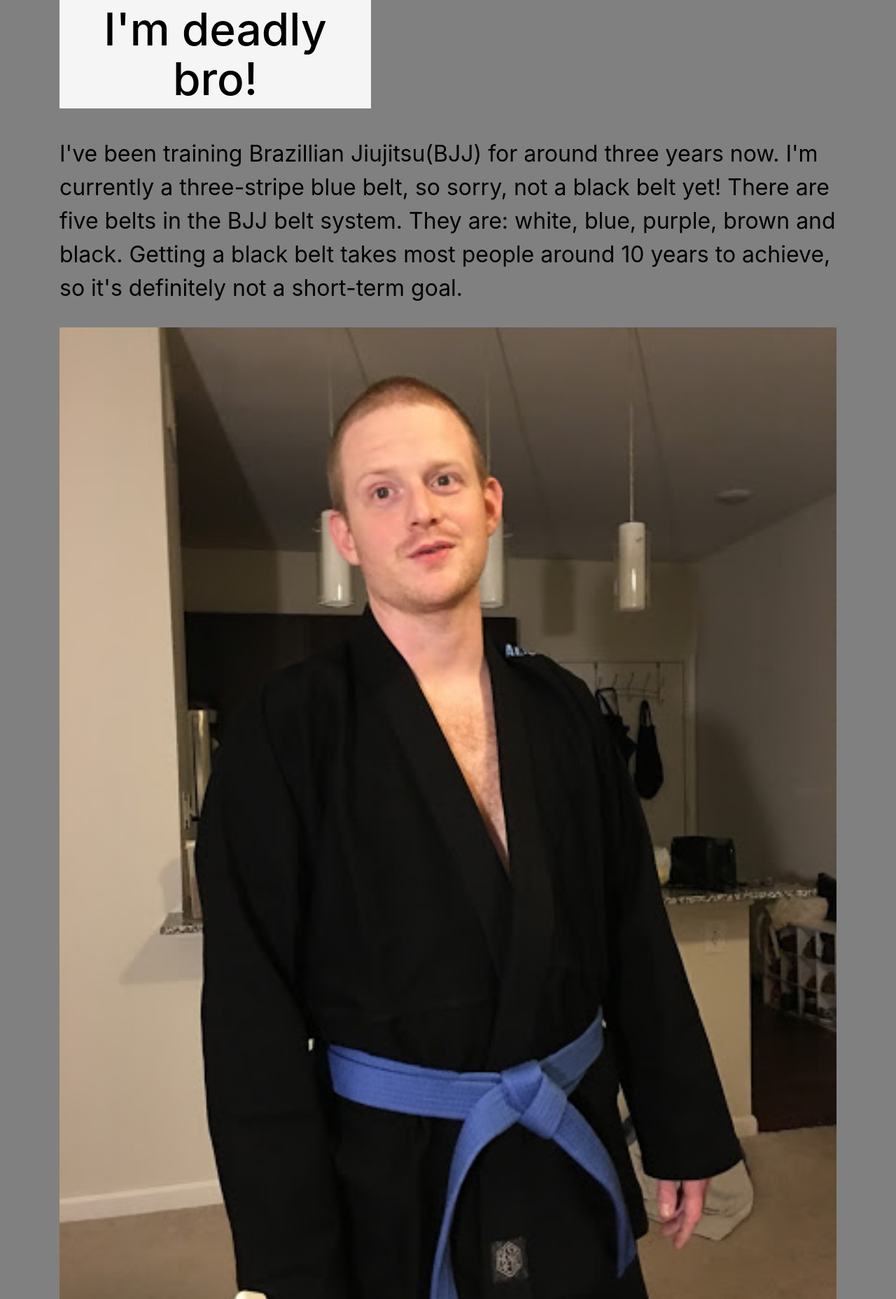
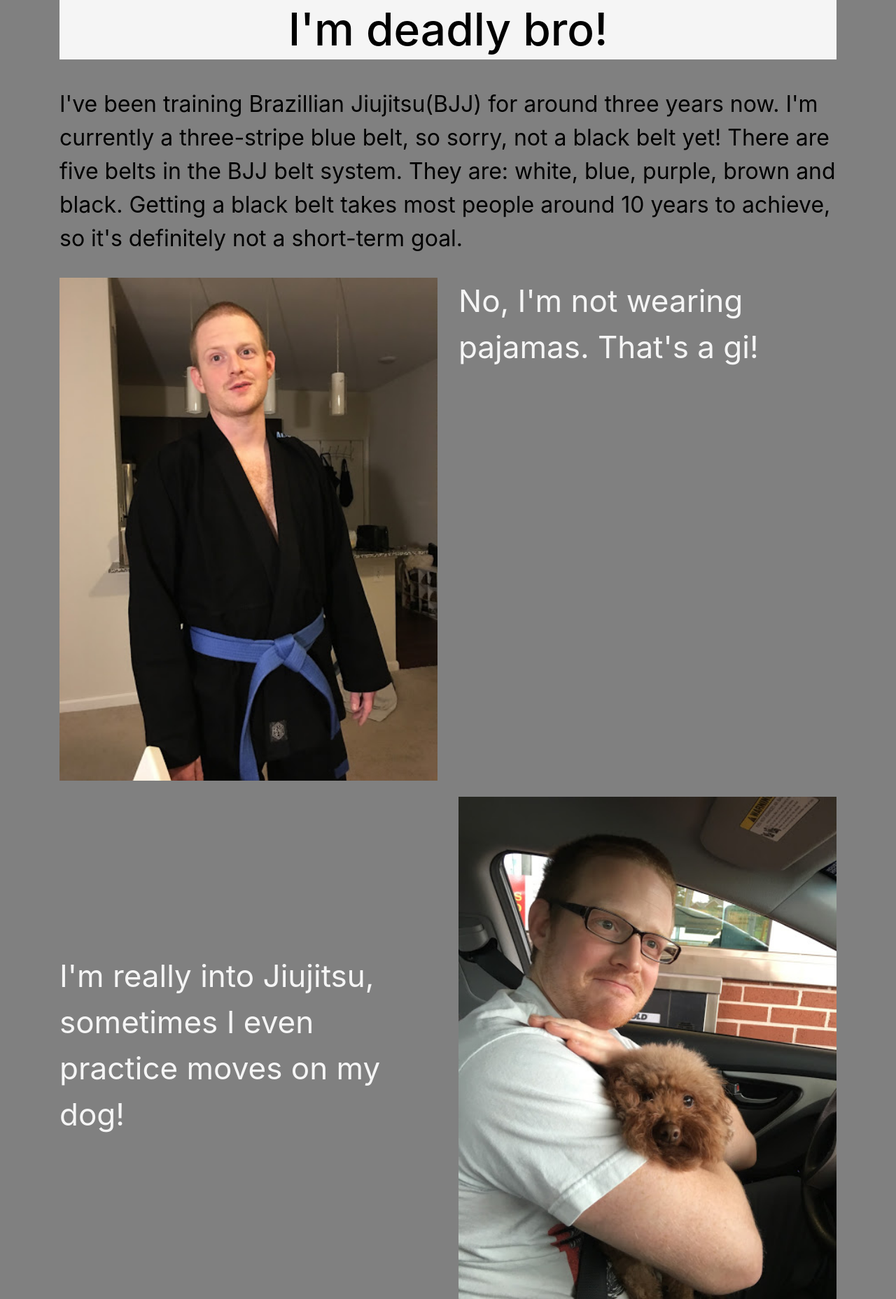
Before and after one commit to loganmurphy/my_hobby_app, a Python web app: template myapp/templates/bjj.html in a window 1280 px wide. Shown: the part 80-1937 px from the top of the page at 70% size. Run offline with Jinja, Linux system fonts and the light colour scheme; the template is opened without the code that fills it, so the values that code supplies are empty; some libraries are stand-ins or nearby versions.

Commit message:
hobby app updated

```diff
--- a/myapp/templates/bjj.html
+++ b/myapp/templates/bjj.html
@@ -12,13 +12,13 @@
 
     <div class="container">
       <div class="row">
-        <div class="col-xs-8 col-sm-5">
+        <div class="col-xs-6 col-sm-12">
           <!-- class="col-xs-12 col-sm-4" -->
           <h1 class="landscape-h1">
             I'm deadly bro!
           </h1>
         </div>
-        <div class="col-xs-6 col-sm-9">
+        <div class="col-xs-6 col-sm-0">
           <!-- class="col-xs-12 col-sm-4" -->
         </div>
       </div>
@@ -37,14 +37,14 @@
     </div>
     <div class="container">
       <div class="row">
-        <div class="col-xs-12 col-sm-12">
+        <div class="col-xs-12 col-sm-12 col-lg-6">
           <picture>
             <img src="/static/img/IMG_0853.JPG" style="width:100%;">
             <!-- <source media="(min-width: 650px)" srcset="IMG_0853.JPG">
             <source media="(min-width: 465px)" srcset="7ded.jpg"> -->
           </picture>
         </div>
-        <div class="col-xs-12 col-sm-12">
+        <div class="col-xs-12 col-sm-12 col-lg-6">
           <h3>
             No, I'm not wearing pajamas. That's a gi!
           </h3>
@@ -53,14 +53,14 @@
     </div>
     <div class="container">
       <div class="wrap row flipped">
-        <div class="col-xs-0 col-sm-12">
+        <div class="col-xs-0 col-sm-12 col-lg-6">
           <picture>
             <img src="/static/img/IMG_0635.JPG" style="width:100%;">
             <!-- <source media="(min-width: 650px)" srcset="IMG_0635.JPG">
             <source media="(min-width: 465px)" srcset="IMG_0635.JPG"> -->
           </picture>
         </div>
-        <div class="col-xs-12 col-sm-12">
+        <div class="col-xs-12 col-sm-12 col-lg-6">
           <h3>
             I'm really into Jiujitsu, sometimes I even practice moves on my dog!
           </h3>
@@ -69,14 +69,14 @@
     </div>
     <div class="container">
       <div class="wrap row">
-        <div class="col-xs6 col-sm-12">
+        <div class="col-xs6 col-sm-12 col-lg-6">
           <picture>
             <img src="/static/img/IMG_0642.JPG" style="width:100%;">
             <!-- <source media="(min-width: 650px)" srcset="IMG_0642.JPG">
             <source media="(min-width: 465px)" srcset="IMG_0642.JPG"> -->
           </picture>
         </div>
-        <div class="col-xs-6 col-sm-12">
+        <div class="col-xs-6 col-sm-12 col-lg-6">
           <h3>
             We have competitions in Jiujitsu too.
           </h3>
@@ -85,14 +85,14 @@
     </div>
     <div class="container">
       <div class="wrap row flipped">
-        <div class="col-xs-6 col-sm-12">
+        <div class="col-xs-6 col-sm-12 col-lg-6">
           <picture>
             <img src="/static/img/medal.jpg" style="width:100%;">
             <!-- <source media="(min-width: 650px)" srcset="medal2.jpg">
             <source media="(min-width: 465px)" srcset="medal2.jpg"> -->
           </picture>
         </div>
-        <div class="col-xs-6 col-sm-12">
+        <div class="col-xs-6 col-sm-12 col-lg-6">
           <h3>
             I got the 3rd place medal in my first competition. Not bad for a first-timer!.
           </h3>
```
Also changed, not shown: 1 other file.
